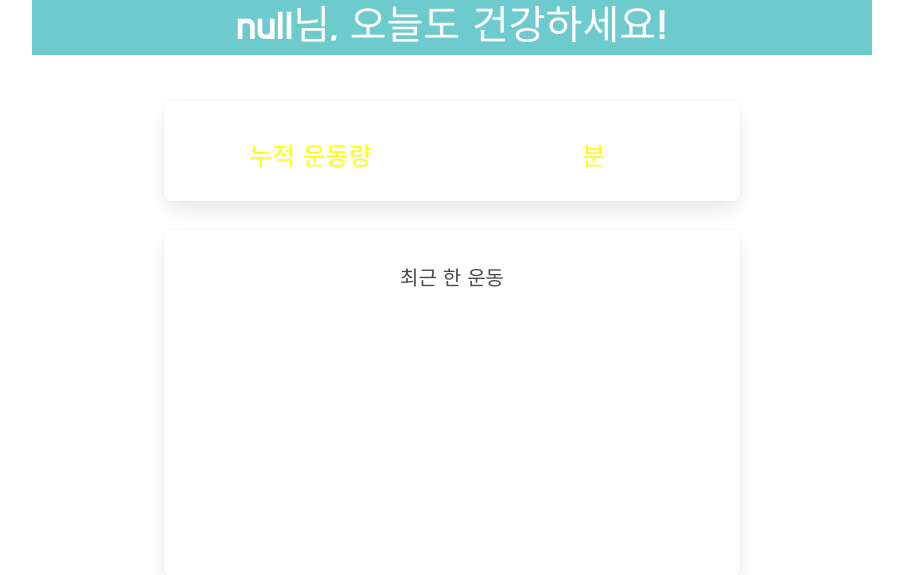
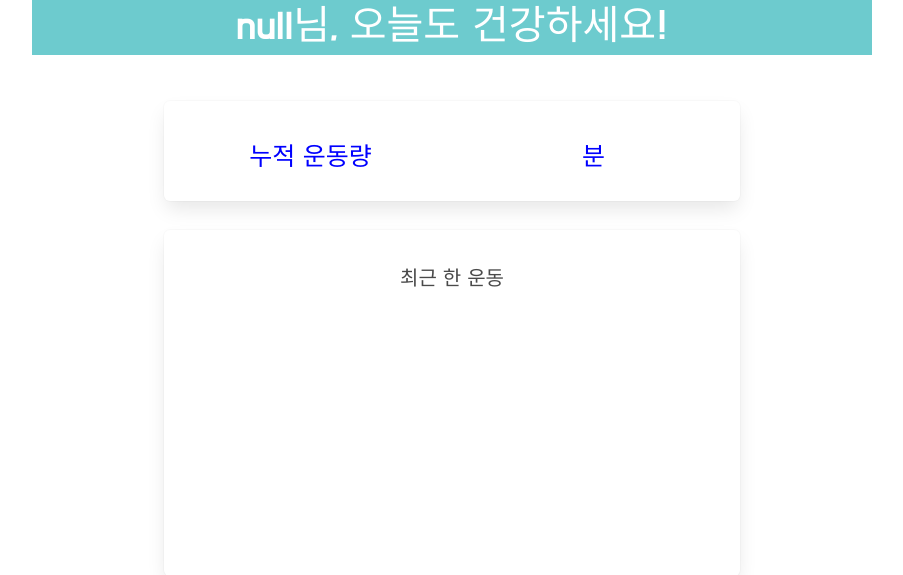
Before and after one commit to jhw607/hometraining, a Flask app: template templates/mypage.html in a window 1280 px wide. Shown: the part 70-645 px from the top of the page, without its empty margins (188-1091 px from the left). Run offline with Flask 2, Linux system fonts and the light colour scheme; the template is opened without the code that fills it, so the values that code supplies are empty; parts of the project's set-up code (start-up, migrations or seed data) failed here and were passed over; some libraries are stand-ins or nearby versions.

Commit message:
누적운동량 수정

```diff
--- a/templates/mypage.html
+++ b/templates/mypage.html
@@ -102,8 +102,8 @@
       .ranking p {
           margin-top: 5px;
           font-size: 25px;
-          color: yellow;
-          text-shadow: black;
+          color: blue;
+          /* text-shadow: black; */
           /* border-color: black;
           border-width: 1px; */
           text-align: center;
```
